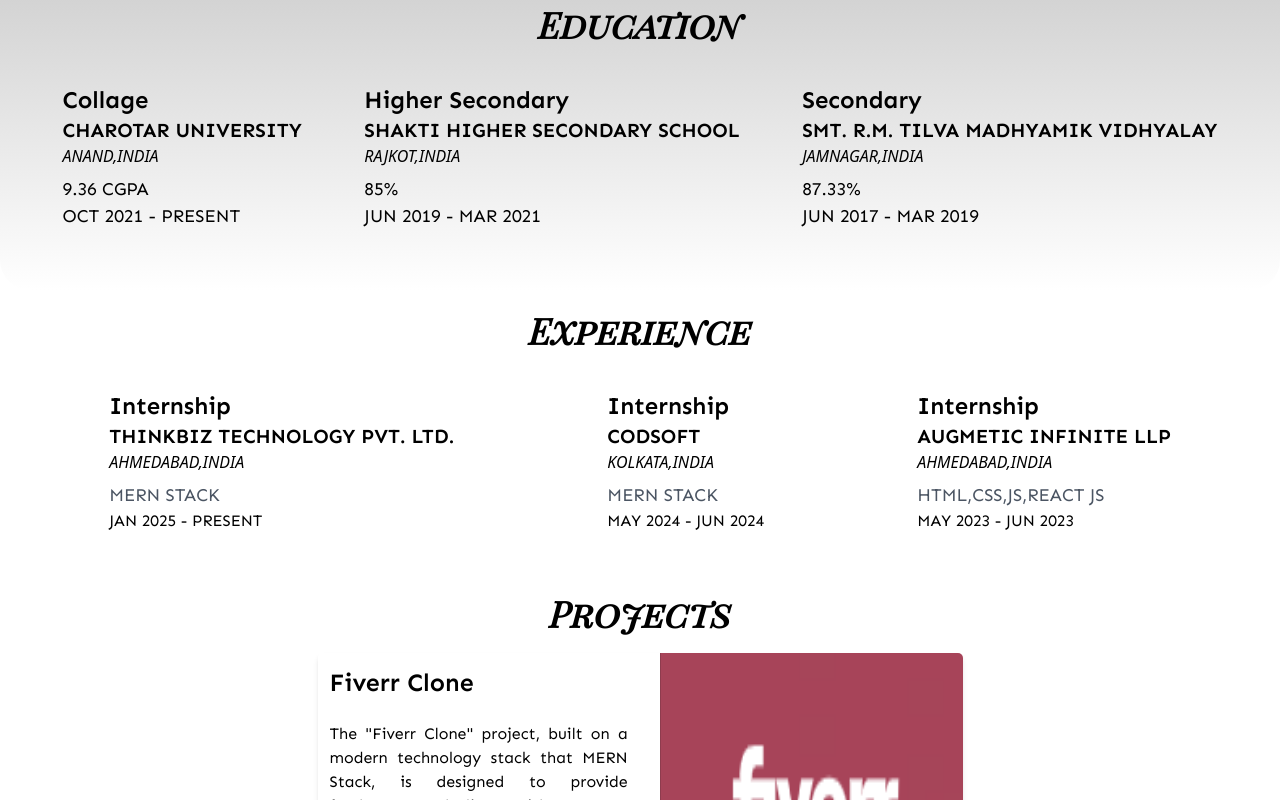
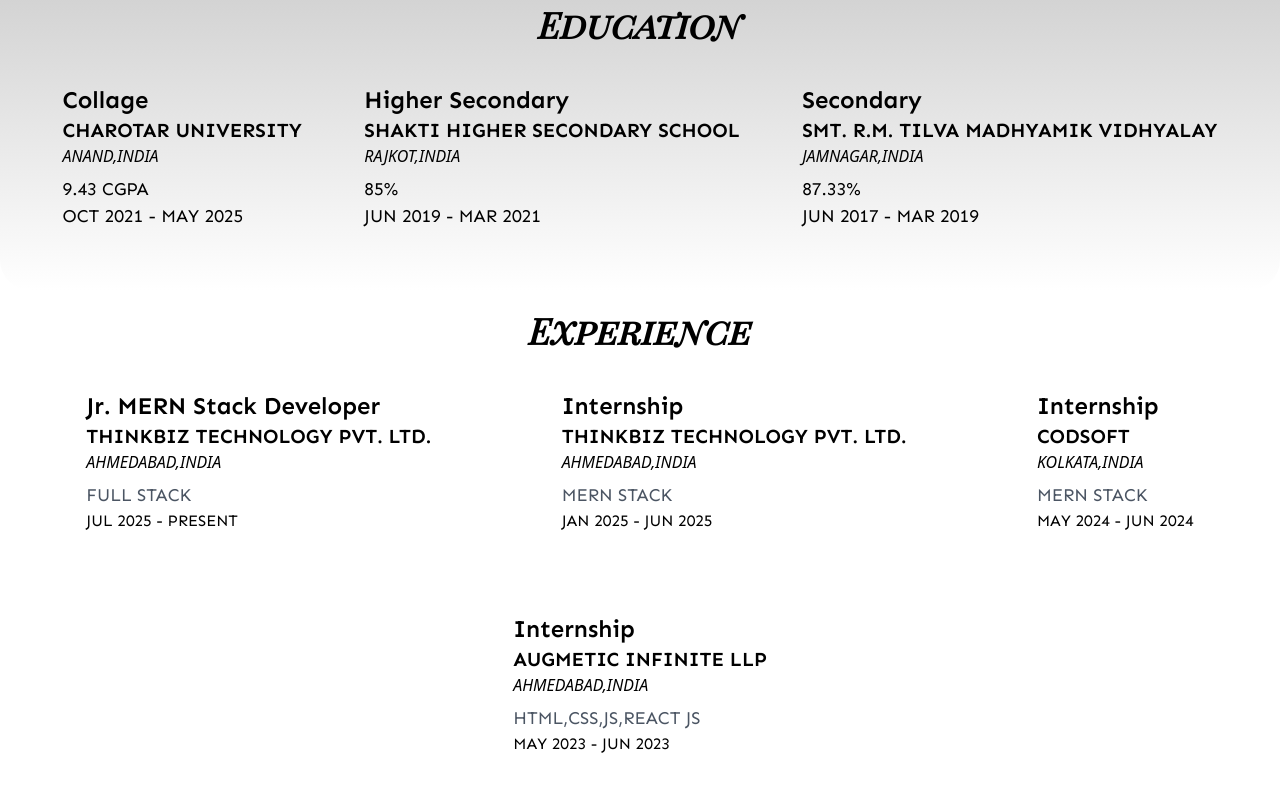
Before and after one commit to anurag270102/Portfolio, a React (Vite) app: page / in a window 1280 px wide. Shown: the part 1379-2179 px from the top of the page. Built offline with nearby package versions, Linux system fonts and the light colour scheme.

Commit message:
Update Experience

```diff
--- a/src/component/about/About.jsx
+++ b/src/component/about/About.jsx
@@ -14,8 +14,8 @@
         <div className="flex flex-row flex-wrap justify-between lg:justify-evenly ">
           <Education
             title={"Collage"}
-            time={"OCT 2021 - PRESENT"}
-            per={"9.36 CGPA"}
+            time={"OCT 2021 - MAY 2025"}
+            per={"9.43 CGPA"}
             name1={"CHAROTAR UNIVERSITY  "}
             city={"ANAND,INDIA"}
           ></Education>
@@ -42,7 +42,14 @@
       <div className="bg-white flex flex-row flex-wrap  justify-between lg:justify-evenly">
         <Experience
           name1={"THINKBIZ TECHNOLOGY PVT. LTD."}
-          time={"JAN 2025 - PRESENT"}
+          time={"JUL 2025 - PRESENT"}
+          title={"Jr. MERN Stack Developer"}
+          city={"AHMEDABAD,INDIA"}
+          tech={"FULL STACK"}
+        ></Experience>
+        <Experience
+          name1={"THINKBIZ TECHNOLOGY PVT. LTD."}
+          time={"JAN 2025 - JUN 2025"}
           title={"Internship"}
           city={"AHMEDABAD,INDIA"}
           tech={"MERN STACK"}
--- a/src/component/hero/Hero.jsx
+++ b/src/component/hero/Hero.jsx
@@ -1,25 +1,34 @@
 /* eslint-disable react/no-unescaped-entities */
-import './hero.css';
+import "./hero.css";
 const Skill = () => {
-    return ([
+  return [
     <div key={1212}>
       <div className="flex flex-col lg:flex-row mt-10 w-[9/12] lg:px-10 px-5  ">
         {/* right */}
         <div className=" flex flex-col gap-5 item-center justify-center text-gray-800 lg:pl-9 ">
-                    <h1 className="text-[20px] md:text-3xl lg:text-[33px] font-bold font-PlayfairDisplaySC mb-2">I'm <span className=" text-transparent bg-clip-text bg-gradient-to-br from-[#31bcbe] to-sky-900">Anurag Dalsaniya</span></h1>
-                    <h2 className="text-xl md:text-4xl lg:text-4xl font-bold  typewriter"></h2>
+          <h1 className="text-[20px] md:text-3xl lg:text-[33px] font-bold font-PlayfairDisplaySC mb-2">
+            I'm{" "}
+            <span className=" text-transparent bg-clip-text bg-gradient-to-br from-[#31bcbe] to-sky-900">
+              Anurag Dalsaniya
+            </span>
+          </h1>
+          <h2 className="text-xl md:text-4xl lg:text-4xl font-bold typewriter min-h-[1lh]"></h2>
           <div className="text-lg mb-4">
-                        <p className="mb-2 text-gray-800 w-full text-[15px] lg:text-[17px] font-sen">An  adept Full Stack Developer specializing in the <span className='italic font-bold'>MERN stack</span>.</p>
-                         {/* <p className="mb-2 text-gray-300  text-[15px] lg:text-[20px]">Proficient in crafting responsive user interfaces with React, I excel in server-side development using Node.js and Express.js.</p> */}
+            <p className="mb-2 text-gray-800 w-full text-[15px] lg:text-[17px] font-sen">
+              An adept Full Stack Developer specializing in the{" "}
+              <span className="italic font-bold">MERN stack</span>.
+            </p>
           </div>
         </div>
         {/* left */}
         <div className="flex mx-auto items-end justify-between ">
-                    <img src="/assets/Bookwor_s_Delight.-removebg-preview.png" alt="cover image" />
+          <img
+            src="/assets/Bookwor_s_Delight.-removebg-preview.png"
+            alt="cover image"
+          />
         </div>
       </div>
-
-        </div>
-    ])
-}
+    </div>,
+  ];
+};
 export default Skill;
```
Lines whose indentation alone changed are shown as unchanged.
